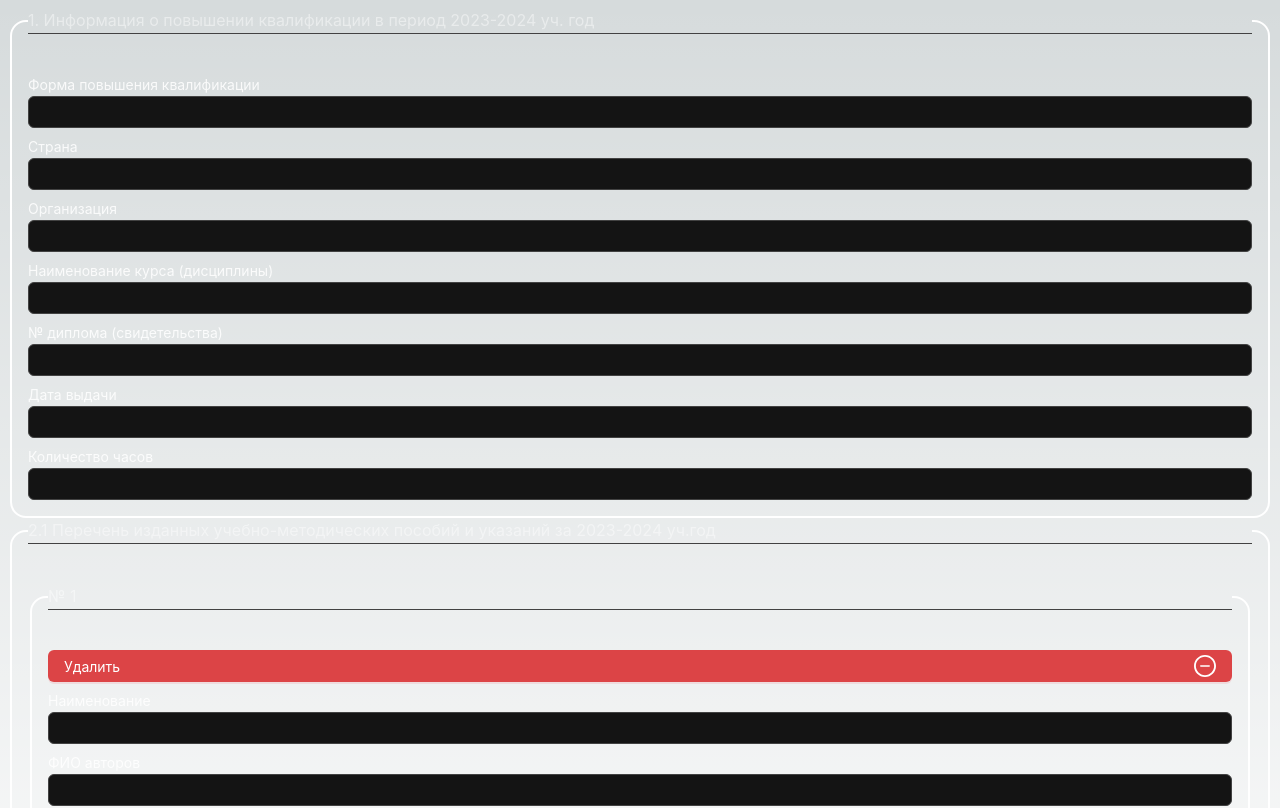
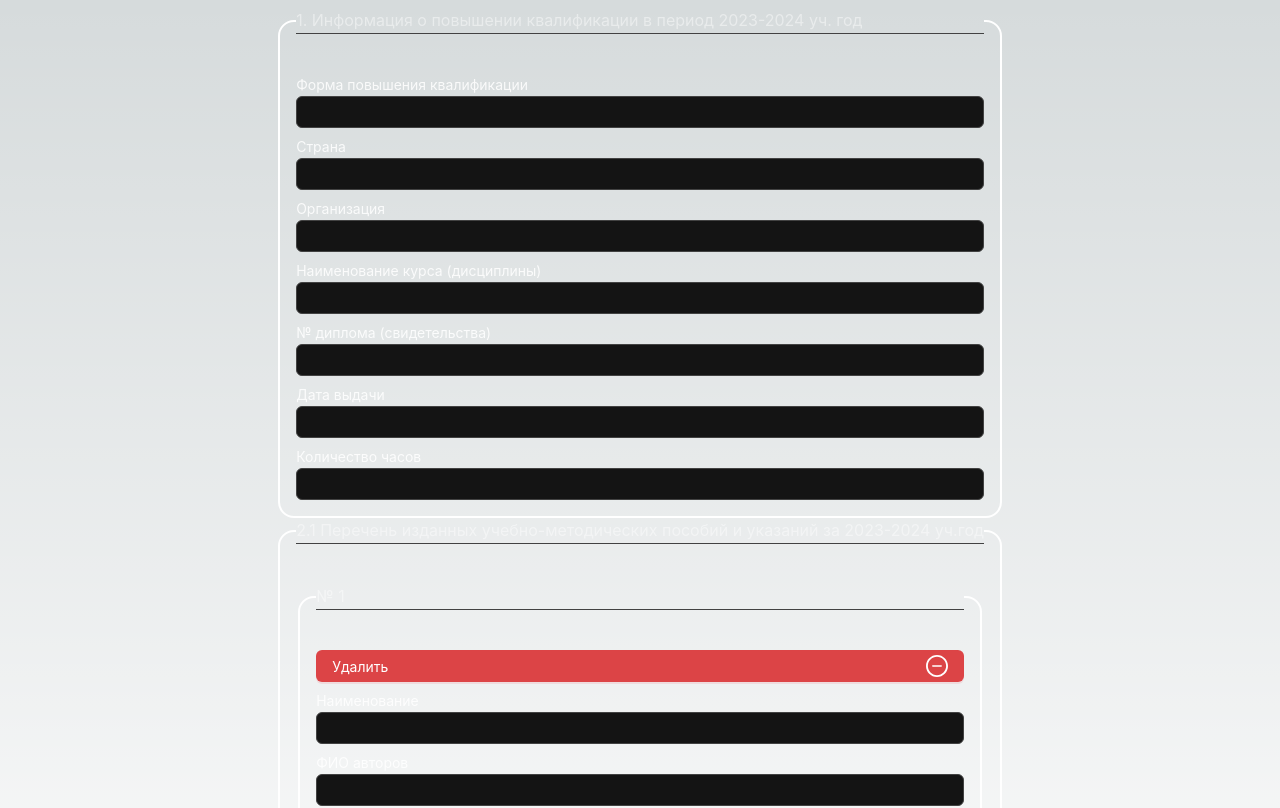
Before and after one commit to mpdocs/mpdocs-frontend, a Next.js app: page / in a window 1280 px wide. Shown: the top 808 px of the page. Built offline with nearby package versions, Linux system fonts and the light colour scheme; no server answers.

Commit message:
feat: update styles(tailwind -> scss)

```diff
--- a/src/app/globals.css
+++ b/src/app/globals.css
@@ -16,3 +16,10 @@ body {
     color: rgb(var(--foreground-rgb));
     background: linear-gradient(to bottom, transparent, rgb(var(--background-end-rgb))) rgb(var(--background-start-rgb));
 }
+
+.section {
+    display: flex;
+    flex-direction: column;
+    justify-content: center;
+    align-items: center;
+}
--- a/src/app/page.tsx
+++ b/src/app/page.tsx
@@ -3,7 +3,7 @@ import React from "react";
 
 export default function Home() {
   return (
-    <section className="flex flex-col justify-center items-center">
+    <section className="section">
       <ReportForm />
     </section>
   );
```
